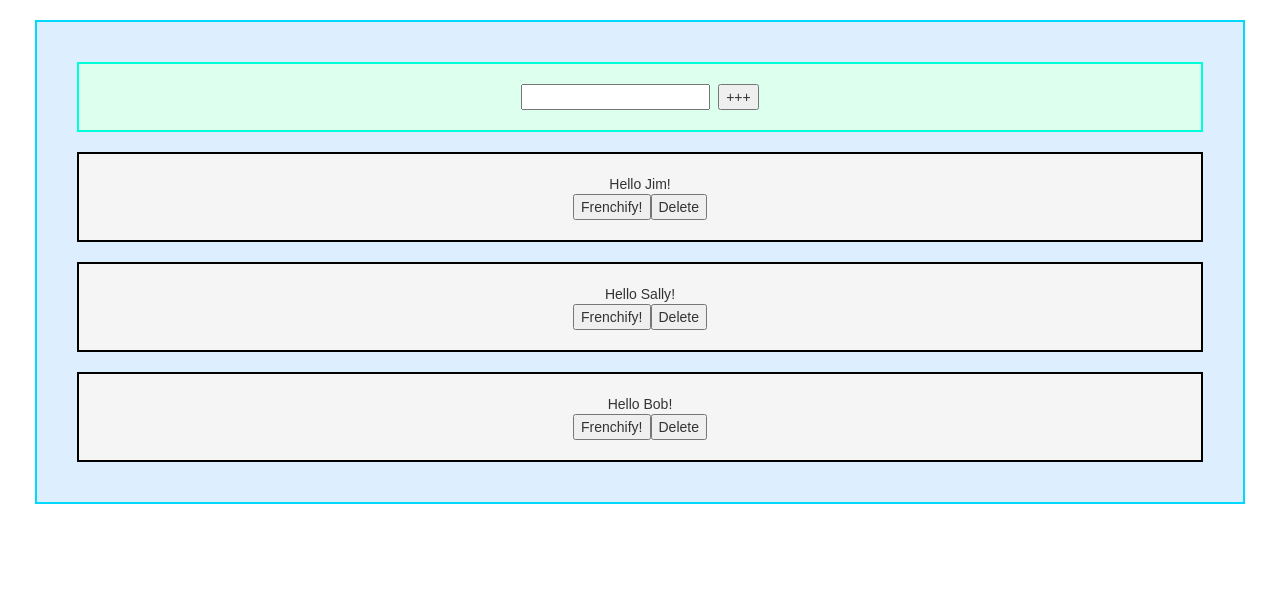
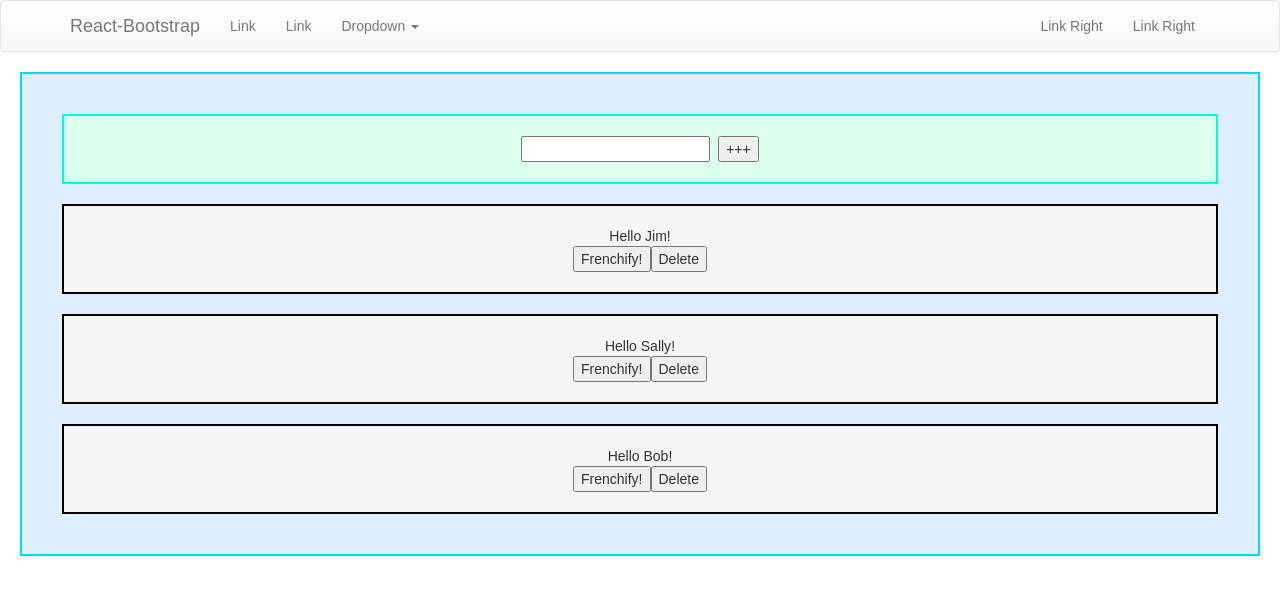
Before and after one commit to Nevosis/react_test, a React (Create React App) app: page / in a window 1280 px wide. Shown: the top 594 px of the page. Built offline with nearby package versions, Linux system fonts and the light colour scheme.

Commit message:
add bottstrap element (navbar)

```diff
--- a/public/index.html
+++ b/public/index.html
@@ -25,7 +25,7 @@
     <noscript>
       You need to enable JavaScript to run this app.
     </noscript>
-    <div id="root" class="container-fluid"></div>
+    <div id="root"></div>
     <!--
       This HTML file is a template.
       If you open it directly in the browser, you will see an empty page.
--- a/src/App.js
+++ b/src/App.js
@@ -2,45 +2,20 @@
 import React from "react";
 import "./App.css";
 import HelloWorldList from "./HelloWorldList";
+import HeaderNavBar from "./HeaderNavBar";
 
 const App = () => {
-
   return (
     <div className="App">
+      <HeaderNavBar />
+
+
       <HelloWorldList />
+
+
     </div>
   );
 };
 
-// import logo from "./logo.svg";
-//
-
-// class App extends Component {
-//   handleClick = () => {
-//     console.log("hello");
-//   };
-
-//   render() {
-//     return (
-//       <div className="App">
-//         <div className="col-md-6">
-//           <div className="App-header">
-//             <img src={logo} className="App-logo" alt="logo" />
-//             <h2>Welcome to React NOOOOOqqqqq</h2>
-//           </div>
-//           <p onClick={this.handleClick} className="App-intro">
-//             To get started, edit <code>src/App.js</code> and save to reload.
-//           </p>
-//         </div>
-//         <div className="col-md-2">
-//           aa
-//         </div>
-//         <div className="col-md-4">
-//           aa
-//         </div>
-//       </div>
-//     );
-//   }
-// }
 
 export default App;
--- /dev/null
+++ b/src/HeaderNavBar.js
@@ -0,0 +1,40 @@
+import React, { Component } from "react";
+import { Navbar, Nav, NavItem, NavDropdown, MenuItem } from "react-bootstrap";
+
+class HeaderNavBar extends Component {
+  constructor(props) {
+    super(props);
+  }
+
+  render() {
+    return (
+      <Navbar>
+        <Navbar.Header>
+          <Navbar.Brand>
+            <a href="#">React-Bootstrap</a>
+          </Navbar.Brand>
+          <Navbar.Toggle />
+        </Navbar.Header>
+        <Navbar.Collapse>
+          <Nav>
+            <NavItem eventKey={1} href="#">Link</NavItem>
+            <NavItem eventKey={2} href="#">Link</NavItem>
+            <NavDropdown eventKey={3} title="Dropdown" id="basic-nav-dropdown">
+              <MenuItem eventKey={3.1}>Action</MenuItem>
+              <MenuItem eventKey={3.2}>Another action</MenuItem>
+              <MenuItem eventKey={3.3}>Something else here</MenuItem>
+              <MenuItem divider />
+              <MenuItem eventKey={3.3}>Separated link</MenuItem>
+            </NavDropdown>
+          </Nav>
+          <Nav pullRight>
+            <NavItem eventKey={1} href="#">Link Right</NavItem>
+            <NavItem eventKey={2} href="#">Link Right</NavItem>
+          </Nav>
+        </Navbar.Collapse>
+      </Navbar>
+    );
+  }
+}
+
+export default HeaderNavBar;
```
Also changed, not shown: 1 other file (tests, documents, lock files or other folders).
